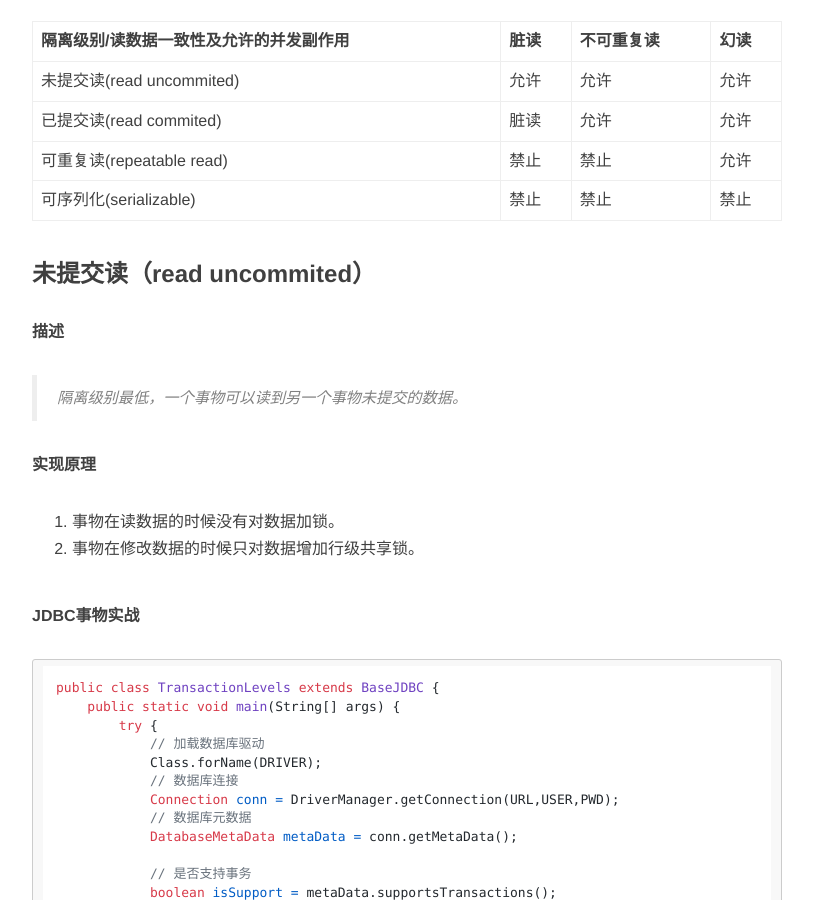
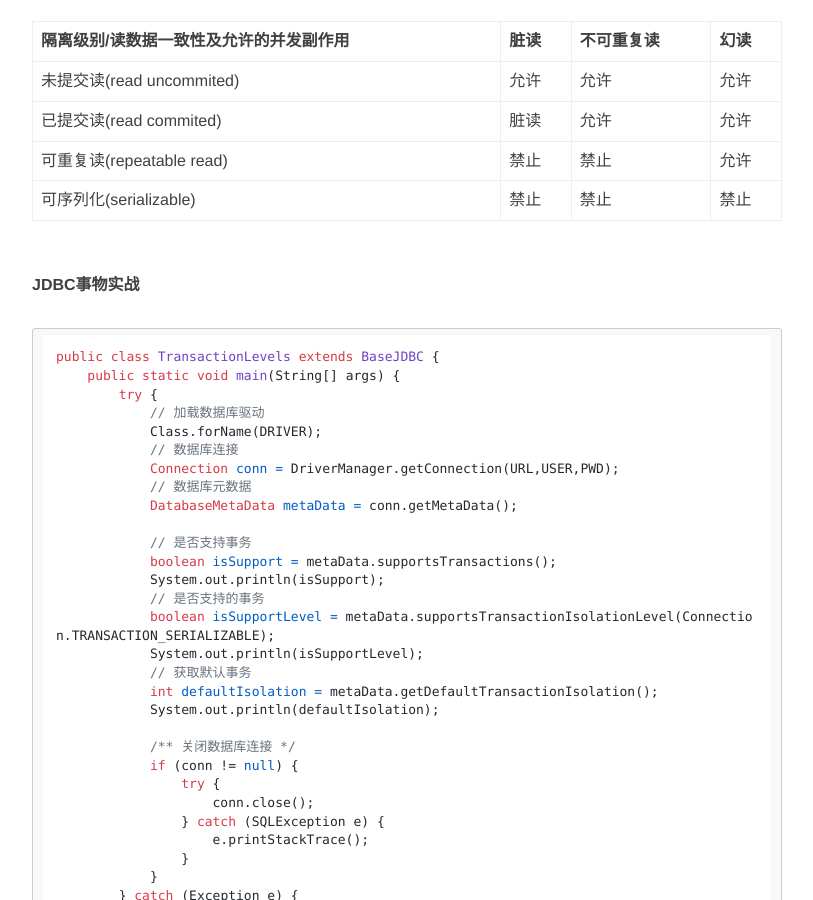
Before and after one commit to ZhouJianBoPro/ZhouJianBoPro.github.io, a Jekyll site: the page built from _posts/2018-03-21-isolation-level.md, in a window 1280 px wide and 900 px high, scrolled down 2183 px. Shown: the whole window, without its empty margins (233-1046 px from the left). Built offline with Jekyll 4.4.1, drawn with Linux system fonts in a browser that asks for light colours; nearby versions of some CDN libraries; comment, search, counter and statistics services are not loaded.

Commit message:
defalut commit；

````diff
--- a/_posts/2018-03-21-isolation-level.md
+++ b/_posts/2018-03-21-isolation-level.md
@@ -40,14 +40,6 @@ select @@global.tx_isolation;
 |可重复读(repeatable read)|禁止|禁止|允许|
 |可序列化(serializable)|禁止|禁止|禁止|
 
-### 未提交读（read uncommited）
-**描述**
-> 隔离级别最低，一个事物可以读到另一个事物未提交的数据。
-
-**实现原理**
-1. 事物在读数据的时候没有对数据加锁。
-2. 事物在修改数据的时候只对数据增加行级共享锁。
-
 **JDBC事物实战**
 
 ```$xslt
````
